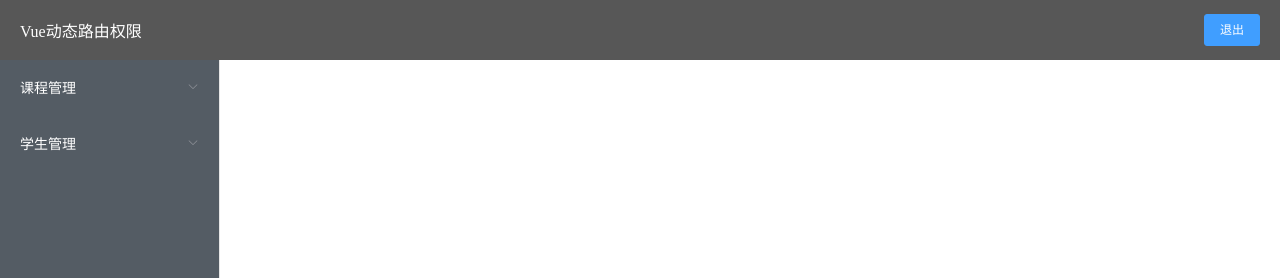
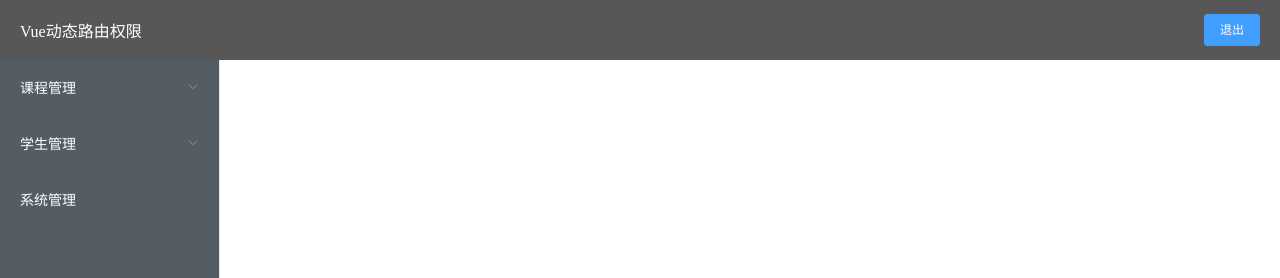
Before and after one commit to Jin0811/RouterPermission, a Vue app in the folder client/: page /#/layout in a window 1280 px wide. Shown: the top 278 px of the page. Built offline with nearby package versions, Linux system fonts and the light colour scheme.

Commit message:
添加单独的一个菜单项

```diff
--- a/client/src/router/asyncRoutes.js
+++ b/client/src/router/asyncRoutes.js
@@ -48,6 +48,12 @@ const asyncRoutes = [
           },
         ],
       },
+      {
+        path: "/system",
+        name: "System",
+        title: "系统管理",
+        component: () => import("../views/system/system.vue"),
+      }
     ],
   },
 ];
--- /dev/null
+++ b/client/src/views/system/system.vue
@@ -0,0 +1,5 @@
+<template>
+  <div>
+    系统管理
+  </div>
+</template>
```
